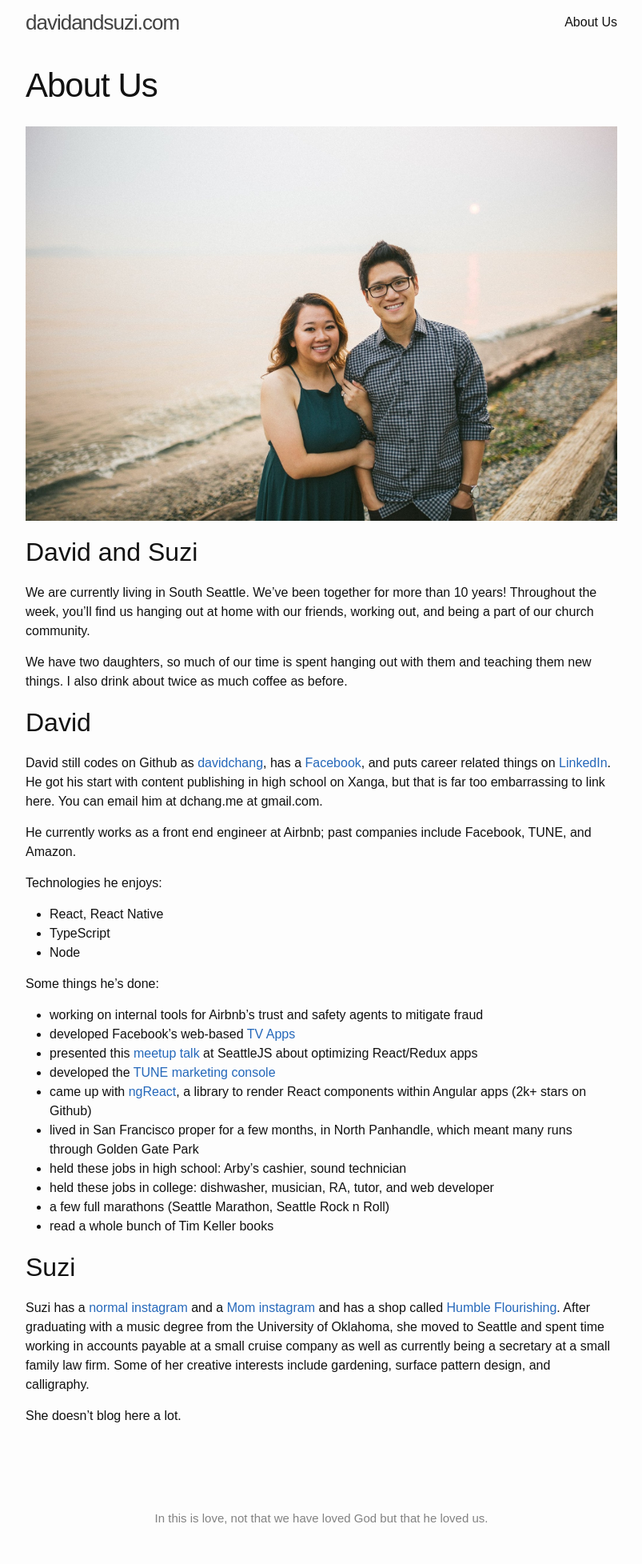
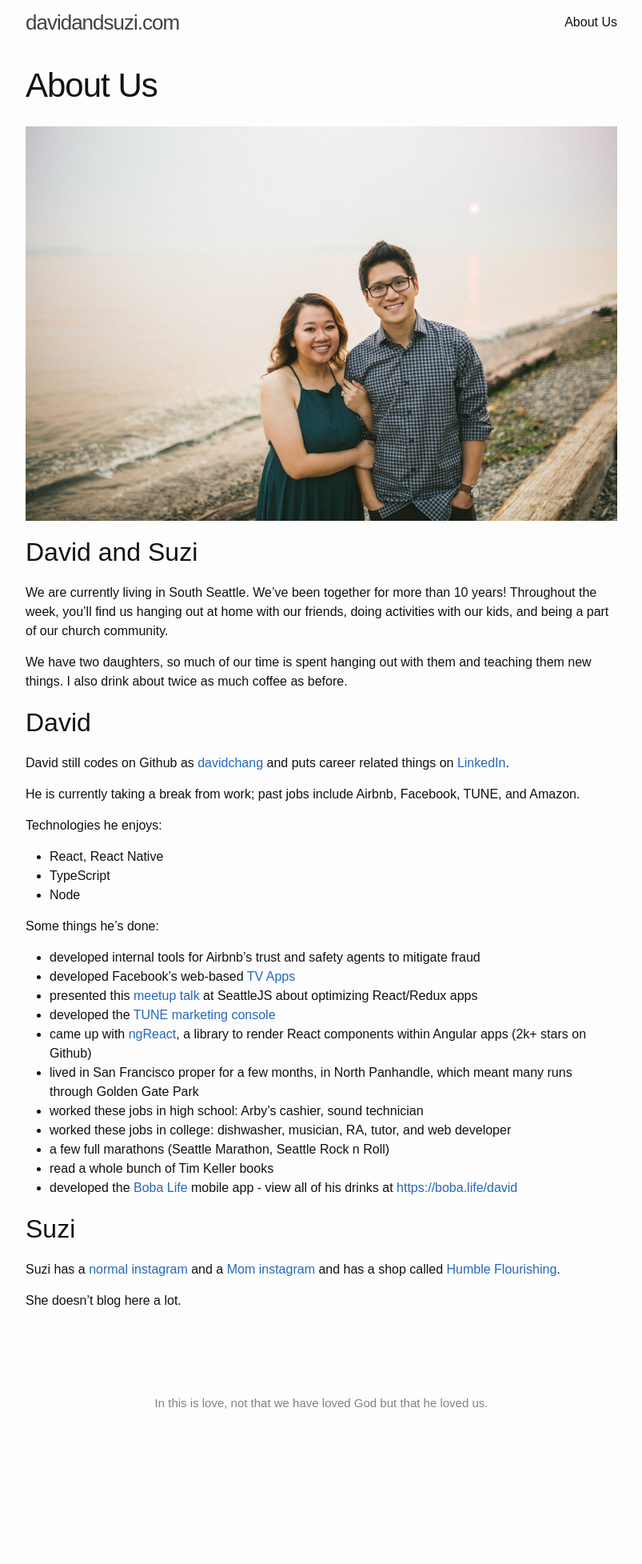
Before and after one commit to davidchang/davidandsuzi.com, a Jekyll site: the page built from about.md, in a window 1280 px wide. Shown: the whole page at 80% size, without its empty margins (238-1041 px from the left). Built offline with Jekyll 4.4.1, drawn with Linux system fonts in a browser that asks for light colours; after the commit the page ends 1811 px from its top, so only the background shows below that.

Commit message:
update about and fix typos on keller post

```diff
--- a/about.md
+++ b/about.md
@@ -8,15 +8,15 @@ permalink: /about/
 
 ## David and Suzi
 
-We are currently living in South Seattle. We've been together for more than 10 years! Throughout the week, you'll find us hanging out at home with our friends, working out, and being a part of our church community.
+We are currently living in South Seattle. We've been together for more than 10 years! Throughout the week, you'll find us hanging out at home with our friends, doing activities with our kids, and being a part of our church community.
 
 We have two daughters, so much of our time is spent hanging out with them and teaching them new things. I also drink about twice as much coffee as before.
 
 ## David
 
-David still codes on Github as [davidchang](https://github.com/davidchang), has a [Facebook](https://www.facebook.com/dchang.me), and puts career related things on [LinkedIn](https://www.linkedin.com/in/davidchizzle/). He got his start with content publishing in high school on Xanga, but that is far too embarrassing to link here. You can email him at dchang.me at gmail.com.
+David still codes on Github as [davidchang](https://github.com/davidchang) and puts career related things on [LinkedIn](https://www.linkedin.com/in/davidchizzle/).
 
-He currently works as a front end engineer at Airbnb; past companies include Facebook, TUNE, and Amazon.
+He is currently taking a break from work; past jobs include Airbnb, Facebook, TUNE, and Amazon.
 
 Technologies he enjoys:
 
@@ -26,19 +26,20 @@ Technologies he enjoys:
 
 Some things he's done:
 
-- working on internal tools for Airbnb's trust and safety agents to mitigate fraud
+- developed internal tools for Airbnb's trust and safety agents to mitigate fraud
 - developed Facebook's web-based [TV Apps](https://videoapp.fb.com/)
 - presented this [meetup talk](https://youtu.be/-qFNutsy66o?t=11m41s) at SeattleJS about optimizing React/Redux apps
 - developed the [TUNE marketing console](https://www.tune.com/solutions/tune-marketing-console/)
 - came up with [ngReact](https://github.com/ngReact/ngReact), a library to render React components within Angular apps (2k+ stars on Github)
 - lived in San Francisco proper for a few months, in North Panhandle, which meant many runs through Golden Gate Park
-- held these jobs in high school: Arby's cashier, sound technician
-- held these jobs in college: dishwasher, musician, RA, tutor, and web developer
+- worked these jobs in high school: Arby's cashier, sound technician
+- worked these jobs in college: dishwasher, musician, RA, tutor, and web developer
 - a few full marathons (Seattle Marathon, Seattle Rock n Roll)
 - read a whole bunch of Tim Keller books
+- developed the [Boba Life](https://boba.life) mobile app - view all of his drinks at [https://boba.life/david](https://boba.life/david)
 
 ## Suzi
 
-Suzi has a [normal instagram](https://www.instagram.com/suziyang/) and a [Mom instagram](https://www.instagram.com/norinursery/) and has a shop called [Humble Flourishing](https://humbleflourishing.com/). After graduating with a music degree from the University of Oklahoma, she moved to Seattle and spent time working in accounts payable at a small cruise company as well as currently being a secretary at a small family law firm. Some of her creative interests include gardening, surface pattern design, and calligraphy.
+Suzi has a [normal instagram](https://www.instagram.com/suziyang/) and a [Mom instagram](https://www.instagram.com/norinursery/) and has a shop called [Humble Flourishing](https://humbleflourishing.com/).
 
 She doesn't blog here a lot.
```
Also changed, not shown: _posts/2023-09-25-on-tim-keller.md (+5 -3 lines).
